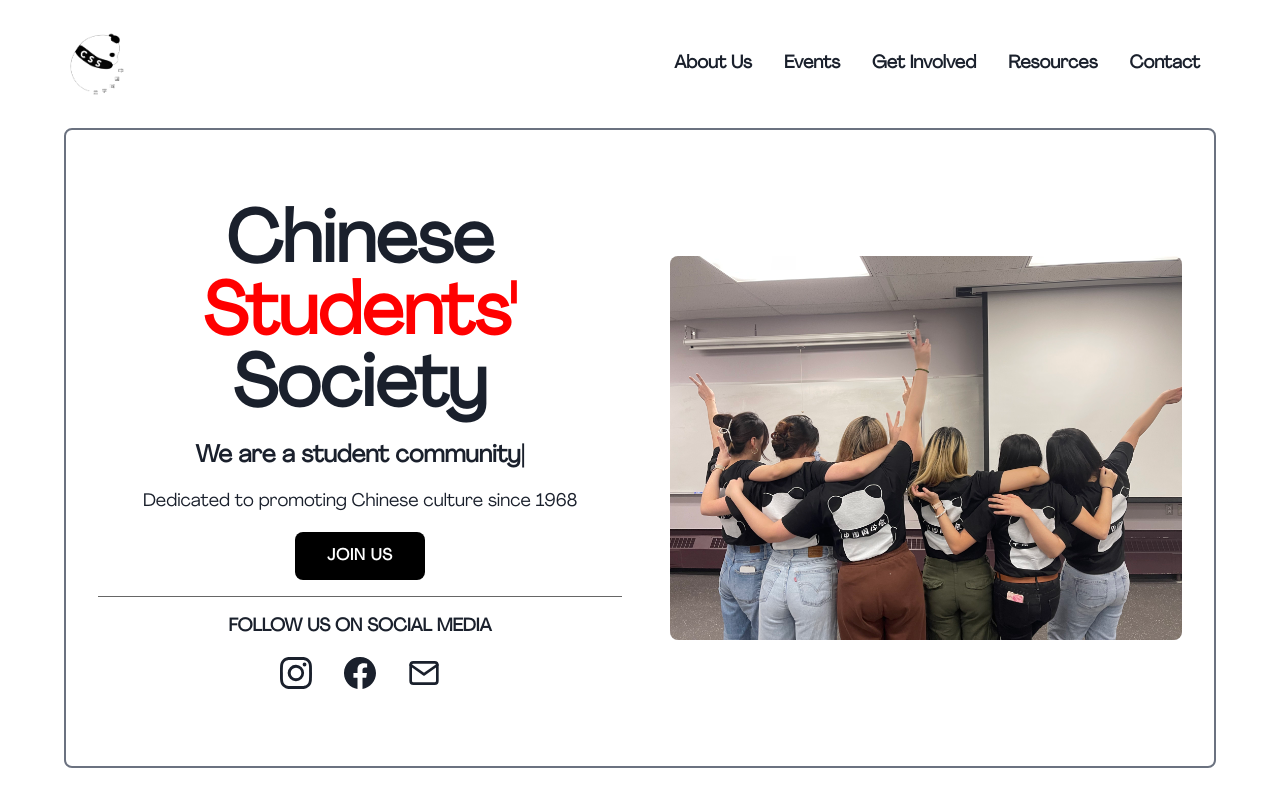
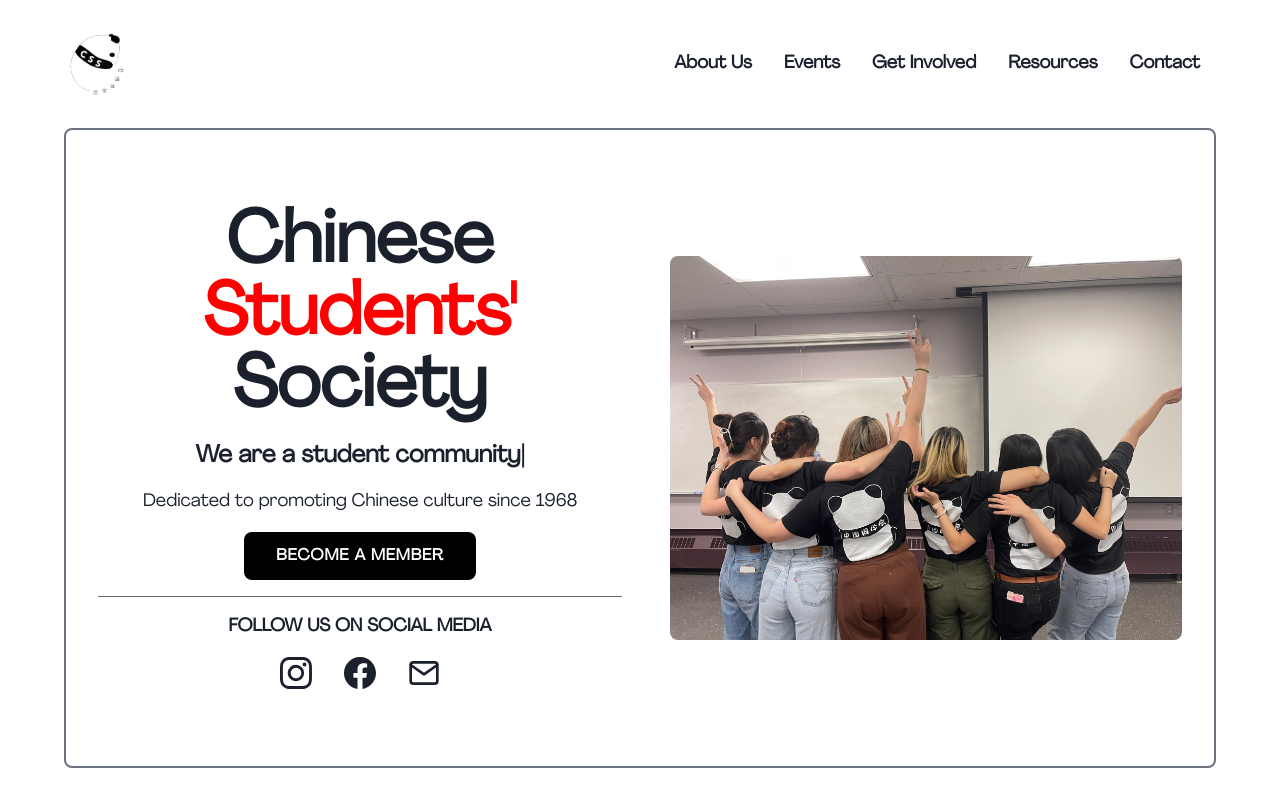
Before and after one commit to allennguyen01/UCalgary-CSS, a React (Vite) app: page / in a window 1280 px wide. Built offline with nearby package versions, Linux system fonts and the light colour scheme.

Commit message:
feat: Update home page membership link

```diff
--- a/src/pages/Home.jsx
+++ b/src/pages/Home.jsx
@@ -33,8 +33,8 @@ function Home() {
         </p>
 
         <SignUpButton
-          link="https://forms.gle/TEfPJJGGk8kFCDmC8"
-          title="JOIN US"
+          link="https://www.showpass.com/m/chinese-students-society-24-25-membership/"
+          title="BECOME A MEMBER"
         />
 
         <Divider borderColor={"black"} />
```
